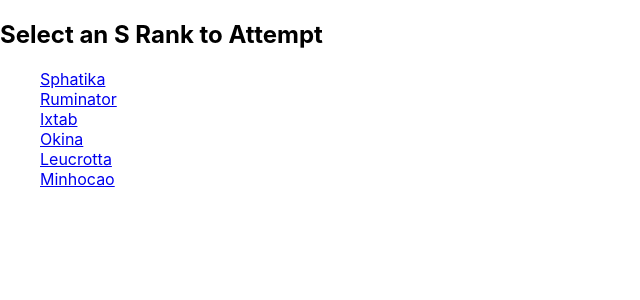
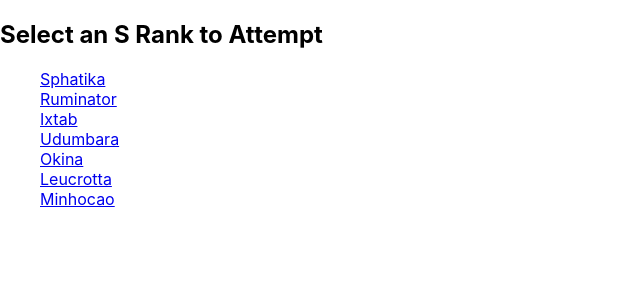
Before and after one commit to MattKeane/ffxiv-kcs-counter-front, a React (Create React App) app: page / in a window 1280 px wide. Shown: the top 300 px of the page, without its empty margins (0-640 px from the left). Built offline with nearby package versions, Linux system fonts and the light colour scheme.

Commit message:
add udumbara to link list

```diff
--- a/src/pages/Home/index.js
+++ b/src/pages/Home/index.js
@@ -14,6 +14,10 @@ export default function Home() {
         {
             name: 'Ixtab',
             link: '/ixtab',
+        },
+        {
+            name: 'Udumbara',
+            link: '/udumbara',
         },
         {
             name: 'Okina',
```
